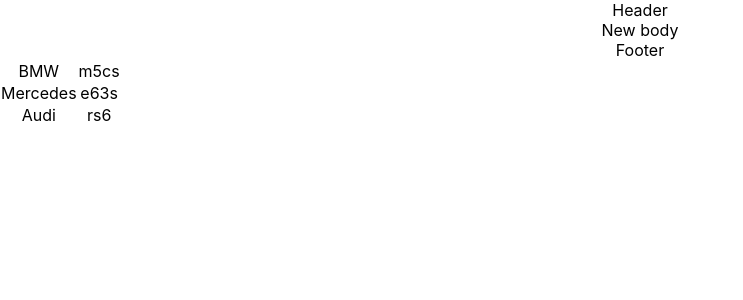
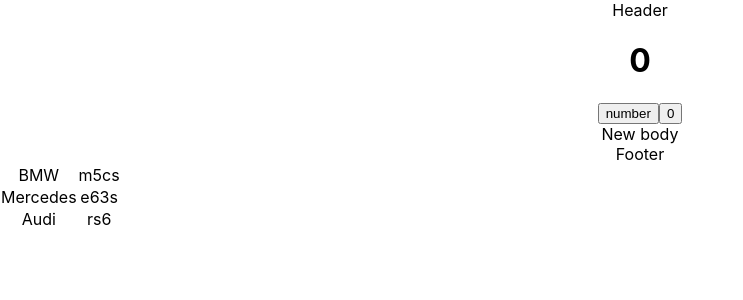
Before and after one commit to Begins1986/MicroTasks, a React (Create React App) app: page / in a window 1280 px wide. Shown: the top 300 px of the page, without its empty margins (0-743 px from the left). Built offline with nearby package versions, Linux system fonts and the light colour scheme.

Commit message:
Add task useState

```diff
--- a/src/site/Header.tsx
+++ b/src/site/Header.tsx
@@ -1,13 +1,24 @@
-import React from 'react';
+import React, {useState} from 'react';
 
 type HeaderType={
     title: string
 }
 
 export const Header = (props:HeaderType) => {
+    let [number, setNumber] = useState<number>(0)
+    const onClickHandler = () => {
+      setNumber(++number)
+    }
+    const onZeroHandler = () => {
+        setNumber(0)
+    }
+
     return (
         <div>
             {props.title}
+            <h1>{number}</h1>
+            <button onClick={onClickHandler}>number</button>
+            <button onClick={onZeroHandler}>0</button>
         </div>
     );
 };
--- a/src/site/TopCars.tsx
+++ b/src/site/TopCars.tsx
@@ -12,7 +12,7 @@
         <div>
             {topCars.map((el,index)=>{
                 return(
-                    <tr>
+                    <tr key={index}>
                         <td>{el.manufacturer}</td>
                         <td>{el.model}</td>
                     </tr>
```
